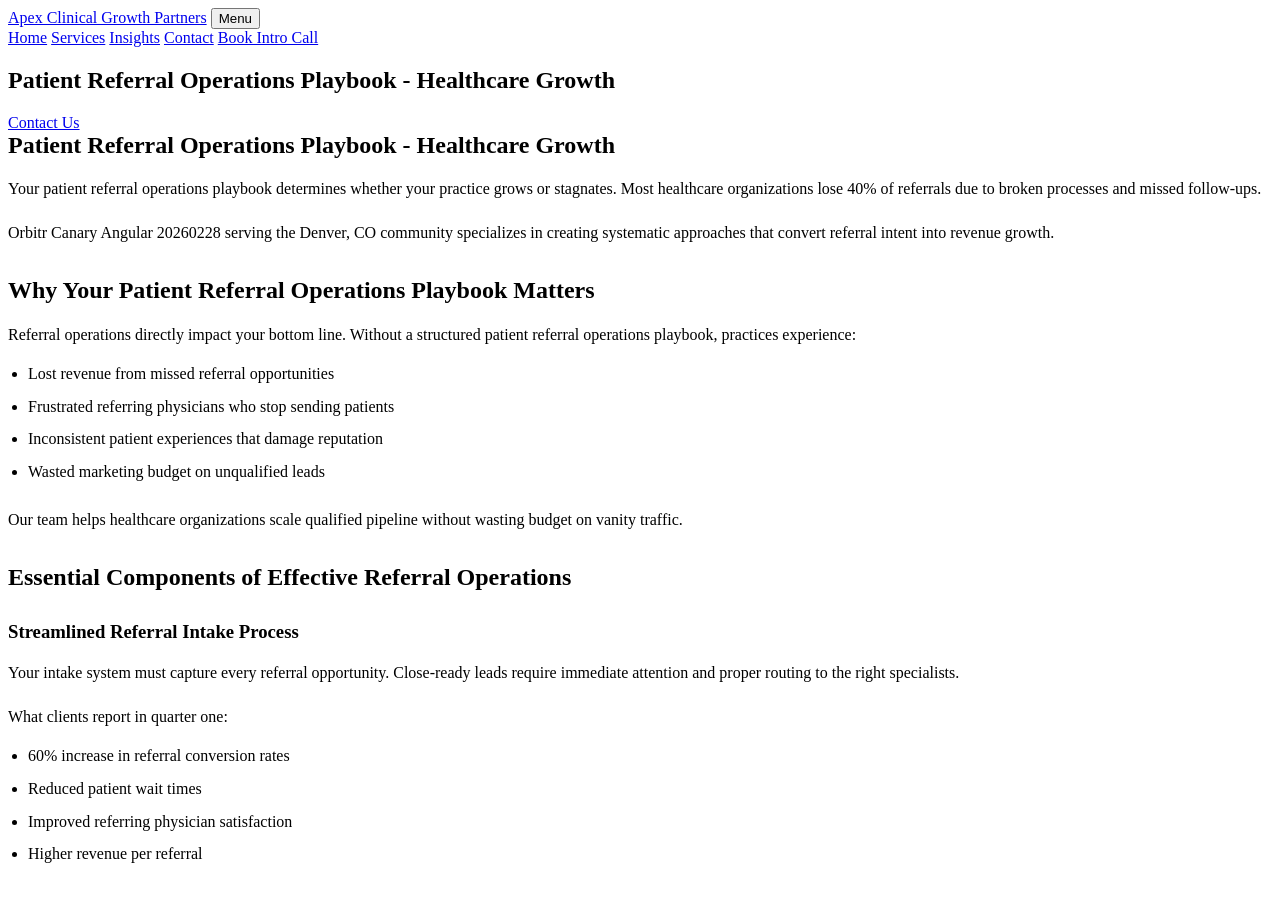
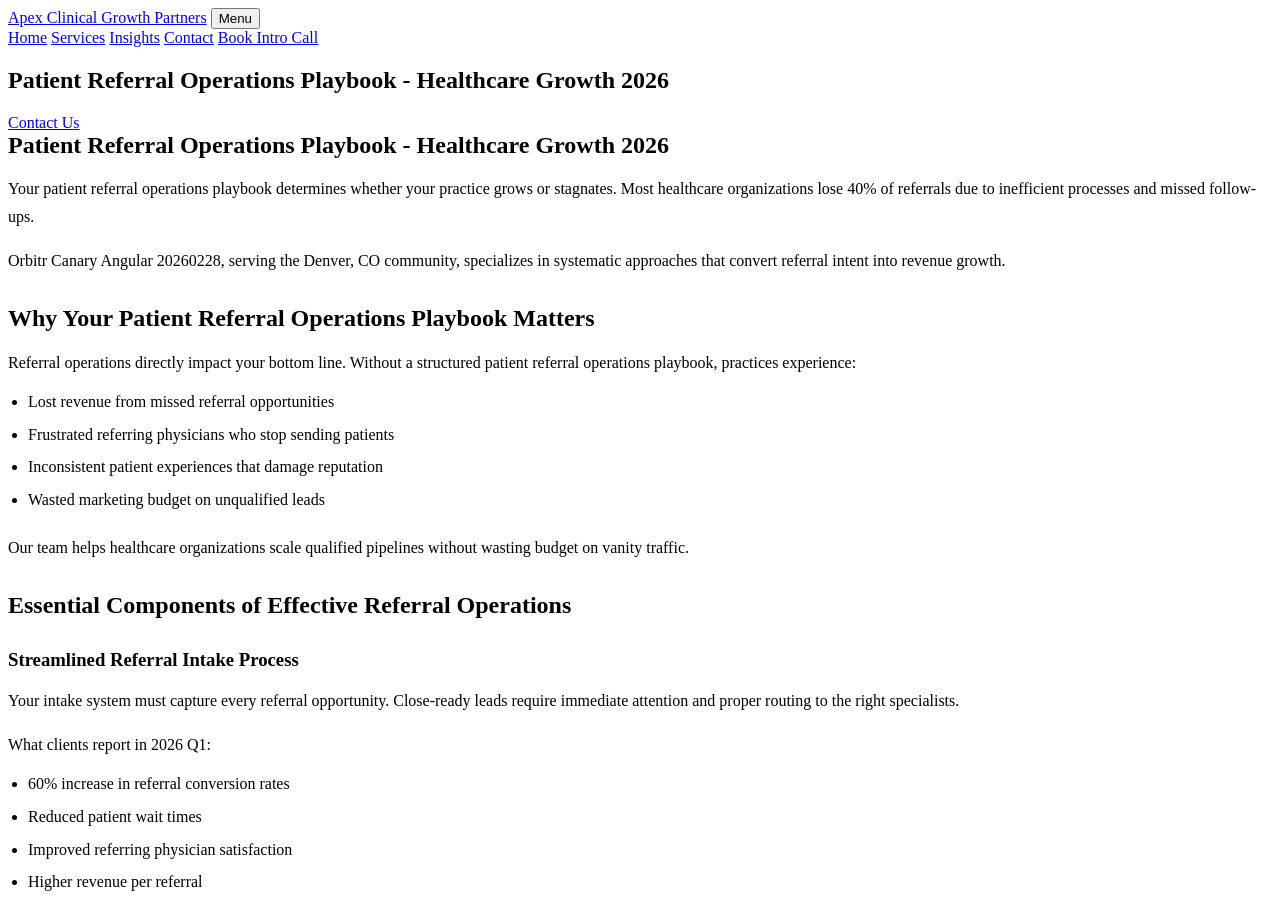
Before and after one commit to prjctlphbt/orbitr-canary-angular-20260228, a Jekyll site: the page angular-referral-ops-playbook-20260228142149.html, which Jekyll copies as it is, in a window 1280 px wide and 900 px high. Built offline with Jekyll 4.4.1, drawn with Linux system fonts in a browser that asks for light colours.

Commit message:
Refresh and update content: angular-referral-ops-playbook-20260228142149.html

```diff
--- a/angular-referral-ops-playbook-20260228142149.html
+++ b/angular-referral-ops-playbook-20260228142149.html
@@ -4,10 +4,9 @@
 <head>
 <meta charset="utf-8"/>
 <meta content="width=device-width, initial-scale=1.0" name="viewport"/>
-<meta content="Streamline patient referrals with our comprehensive operations playbook. Optimize workflows, boost growth, and improve patient outcomes. Get started today." name="description"/>
-<title>Patient Referral Operations Playbook - Healthcare Growth</title>
+<meta content="Optimize patient referrals with our 2026 operations playbook. Enhance workflows, drive growth, and improve patient outcomes. Start today." name="description"/>
+<title>Patient Referral Operations Playbook - Healthcare Growth 2026</title>
 <style>
-
 
 /* Minimal functional styles (accordion, forms only) */
 
@@ -49,7 +48,7 @@
  box-sizing: border-box;
 }
 
- </style>
+</style>
 <style id="orbitr-generated-content-style">
 .orbitr-generated-content > * {
  margin: 0;
@@ -84,7 +83,8 @@
 .orbitr-generated-content li {
  line-height: 1.65;
 }
-</style></head>
+</style>
+</head>
 <body>
 <header>
 <div class="container navbar">
@@ -102,15 +102,15 @@
 <main class="page-main">
 <section class="page-hero landing-hero">
 <div class="container">
-<h1>Patient Referral Operations Playbook - Healthcare Growth</h1>
+<h1>Patient Referral Operations Playbook - Healthcare Growth 2026</h1>
 <a class="cta" href="/services/">Contact Us</a>
 </div>
 </section>
 <section class="landing-content">
 <div class="container orbitr-generated-content">
-<h1>Patient Referral Operations Playbook - Healthcare Growth</h1>
-<p>Your patient referral operations playbook determines whether your practice grows or stagnates. Most healthcare organizations lose 40% of referrals due to broken processes and missed follow-ups.</p>
-<p>Orbitr Canary Angular 20260228 serving the Denver, CO community specializes in creating systematic approaches that convert referral intent into revenue growth.</p>
+<h1>Patient Referral Operations Playbook - Healthcare Growth 2026</h1>
+<p>Your patient referral operations playbook determines whether your practice grows or stagnates. Most healthcare organizations lose 40% of referrals due to inefficient processes and missed follow-ups.</p>
+<p>Orbitr Canary Angular 20260228, serving the Denver, CO community, specializes in systematic approaches that convert referral intent into revenue growth.</p>
 <h2>Why Your Patient Referral Operations Playbook Matters</h2>
 <p>Referral operations directly impact your bottom line. Without a structured patient referral operations playbook, practices experience:</p>
 <ul>
@@ -119,11 +119,11 @@
 <li>Inconsistent patient experiences that damage reputation</li>
 <li>Wasted marketing budget on unqualified leads</li>
 </ul>
-<p>Our team helps healthcare organizations scale qualified pipeline without wasting budget on vanity traffic.</p>
+<p>Our team helps healthcare organizations scale qualified pipelines without wasting budget on vanity traffic.</p>
 <h2>Essential Components of Effective Referral Operations</h2>
 <h3>Streamlined Referral Intake Process</h3>
 <p>Your intake system must capture every referral opportunity. Close-ready leads require immediate attention and proper routing to the right specialists.</p>
-<p>What clients report in quarter one:
+<p>What clients report in 2026 Q1:
 <ul>
 <li>60% increase in referral conversion rates</li>
 <li>Reduced patient wait times</li>
@@ -194,6 +194,6 @@
  button.parentElement.classList.toggle('active');
  });
  });
- </script>
+</script>
 </body>
 </html>
```
